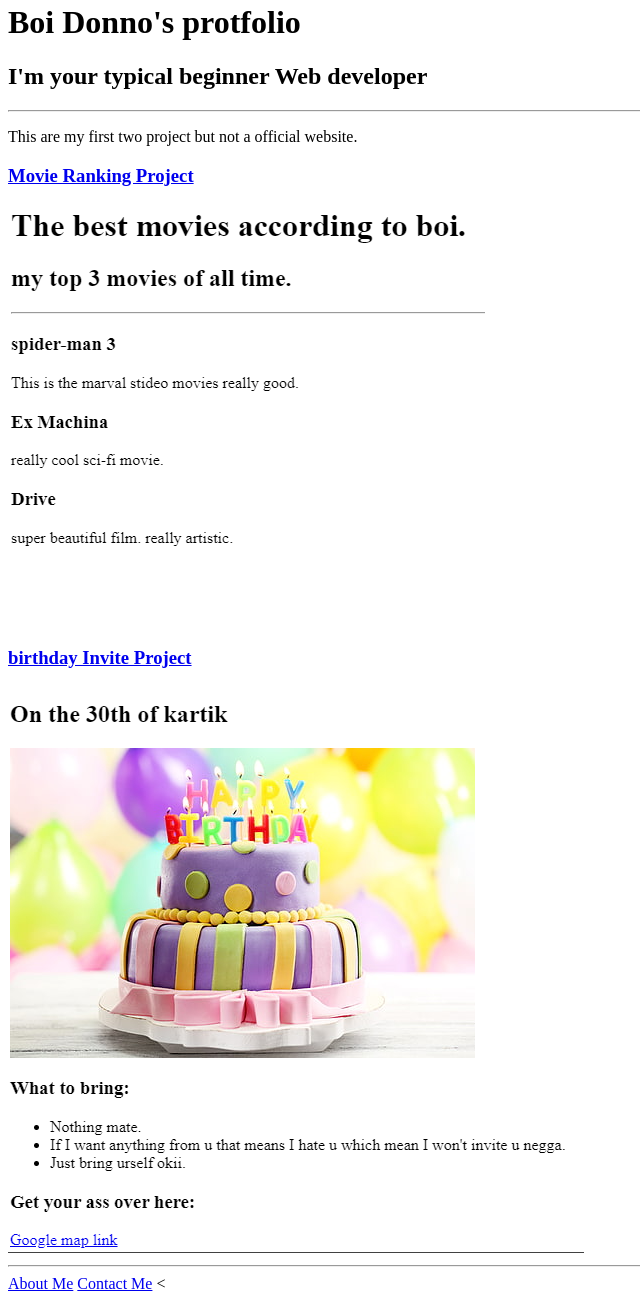
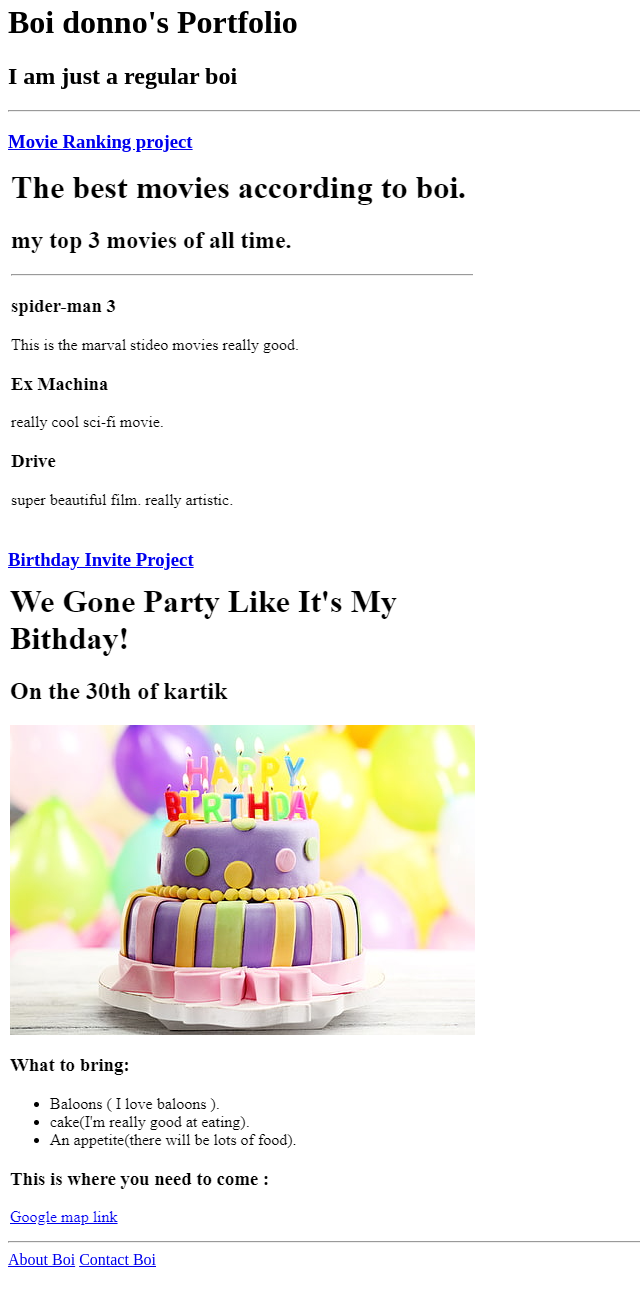
Before and after one commit to boidonno/html-protfolio, a plain HTML site: page index.html in a window 1280 px wide. Shown: the part 17-1318 px from the top of the page, without its empty margins (0-640 px from the left). After the commit the page ends 1294 px from the top, so only its background shows below. Drawn offline with Linux system fonts and the light colour scheme.

Commit message:
Add files via upload

```diff
--- a/index.html
+++ b/index.html
@@ -4,32 +4,18 @@
 <head>
     <meta charset="UTF-8">
 
-    <meta name="viewport" content="width=device-width, initial-scale=1.0">
-    <title>Bio's portfolio</title>
+    <title>Boi's profolio</title>
 </head>
 <body>
-    <h1>Boi Donno's protfolio</h1>
-    <h2>I'm your typical beginner Web developer </h2>
+    <h1>Boi donno's Portfolio</h1>
+    <h2>I am just a regular boi</h2>
     <hr />
-    <p>This are my first two project but not a official website. </p>
-    <h3><a href="./public/movie-ranking.html">Movie Ranking Project</a></h3>
-    <img src="./assets/images/movies ranking.png" alt="picture of rankig of movie by Boi ">
-
-    <h3>
-        <a href="./public/birthday-invite.html">birthday Invite Project </a>
-
-    </h3>
-    <img src="./assets/images/birthday invitation.png" alt="It's my birthday invite">
-    <hr />
-
-
-    <a href="./public/about.html">About Me</a> <a href="./public/contact.html">Contact Me</a>
-
-
-
-
-
+    <h3><a href="./public/movie-ranking.html">Movie Ranking project </a></h3>
+    <img src="./assets/images/movie-ranking.png" alt="It is ranking of movies base on boi." />
+    <h3><a href="./public/birthday-invite.html">Birthday Invite Project </a></h3>
+    <img src="./assets/images/birthday-invite (1).png" alt="It is the birthday invite of boi." />
+    <hr ./>
+    <a href="./public/about.html">About Boi</a>
+    <a href="./public/contact.html">Contact Boi</a>
 </body>
 </html>
-
-<
```
Also changed, not shown: public/about.html (+3 -5 lines), public/birthday-invite.html (+5 -4 lines), public/contact.html (+5 -5 lines), assets/images/birthday-invite (1).png (added), assets/images/movie-ranking.png (added).
